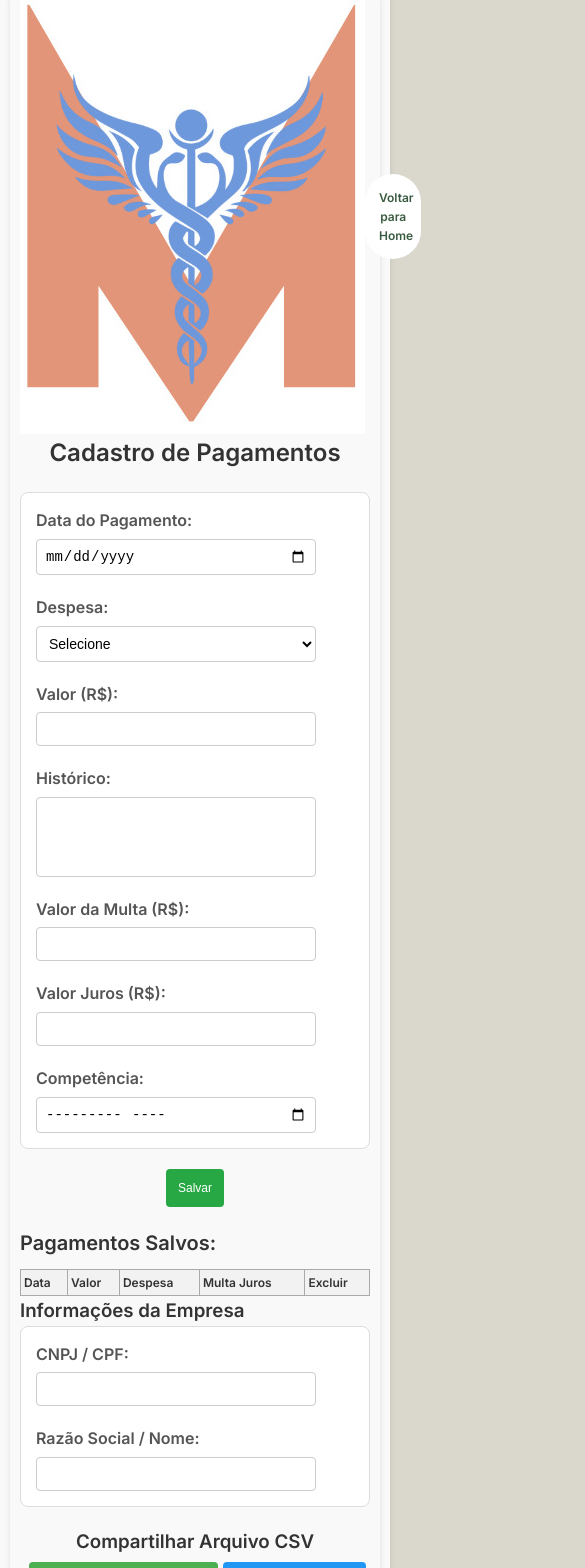
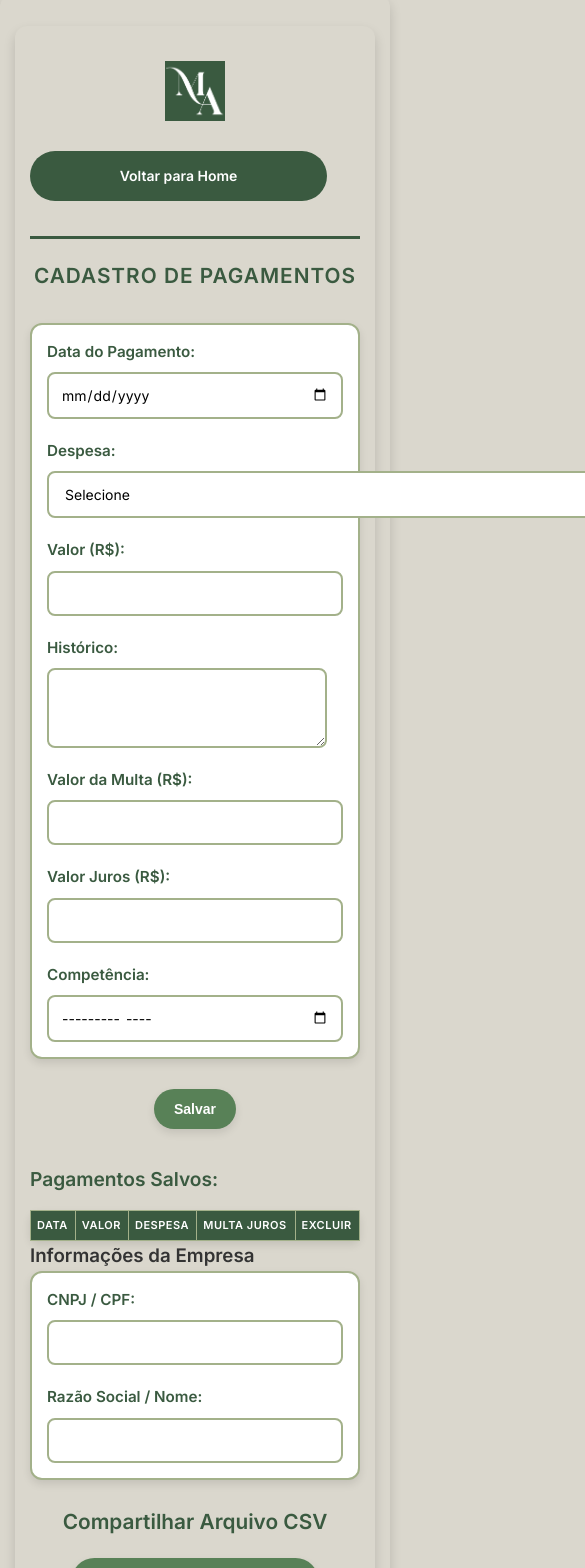
Before and after one commit to ulisseso2/ma_contabil, a React (Create React App) app: page /pagamentos in a window 390 px wide. Shown: the part 21-1589 px from the top of the page, 585 px wide, since content can reach past the window. Built offline with nearby package versions, Linux system fonts and the light colour scheme.

Commit message:
Melhoria do CSS do PaymentForm e correção da logo

```diff
--- a/src/components/PaymentForm.js
+++ b/src/components/PaymentForm.js
@@ -80,18 +80,9 @@ const PaymentForm = () => {
         return (
             <button
                 onClick={handleShare}
-                style={{
-                    padding: '10px 20px',
-                    fontSize: '16px',
-                    backgroundColor: '#4CAF50',
-                    color: 'white',
-                    border: 'none',
-                    borderRadius: '4px',
-                    cursor: 'pointer',
-                    margin: '5px'
-                }}
+                className="share-button"
             >
-                Compartilhar Arquivo
+                📤 Compartilhar Arquivo
             </button>
         );
     };
@@ -126,17 +117,9 @@ const PaymentForm = () => {
         return (
             <button
                 onClick={handleDownload}
-                style={{
-                    padding: '10px 20px',
-                    fontSize: '16px',
-                    backgroundColor: '#2196F3',
-                    color: 'white',
-                    border: 'none',
-                    borderRadius: '4px',
-                    cursor: 'pointer',
-                }}
+                className="download-button"
             >
-                Baixar Arquivo
+                💾 Baixar Arquivo
             </button>
         );
     };
@@ -224,7 +207,7 @@ const PaymentForm = () => {
         <div className="form-page-container">
             <div className='header-cadastro'>
 
-                <img src="logocorv1.jpg" className="logo" alt="logo MA Contabil" />
+                <img src="9.png" className="logo" alt="logo MA Contabil" />
                 <nav><Link to='/' className="nav-button">Voltar para Home</Link></nav>
             </div>
             <h2 className="form-title">Cadastro de Pagamentos</h2>
@@ -326,22 +309,24 @@ const PaymentForm = () => {
             {/* Lista de pagamentos salvos */}
             <h3 className="saved-payments-title">Pagamentos Salvos:</h3>
             {paymentList.length > 0 && (
-                <div style={{ display: 'flex', alignItems: 'center' }}>
-                    <p style={{ color: '#555', marginRight: '10px' }}>Você tem pagamentos Salvos!</p>
+                <div style={{
+                    display: 'flex',
+                    alignItems: 'center',
+                    marginBottom: '15px',
+                    padding: '10px',
+                    backgroundColor: '#fff',
+                    borderRadius: '8px',
+                    boxShadow: '0 2px 4px rgba(0,0,0,0.1)'
+                }}>
+                    <p style={{
+                        color: '#588157',
+                        marginRight: '15px',
+                        fontWeight: '600',
+                        margin: '0 15px 0 0'
+                    }}>Você tem {paymentList.length} pagamento(s) salvo(s)!</p>
                     <button
                         className="clear-button"
                         onClick={handleClearData}
-                        style={{
-                            padding: '10px 10px',
-                            fontSize: '10px',
-                            backgroundColor: '#FF6347',
-                            color: 'white',
-                            border: 'none',
-                            borderRadius: '4px',
-                            cursor: 'pointer',
-                            height: '30px',
-
-                        }}
                     >Excluir Lista
                     </button>
                 </div>
--- a/src/css/FormPage.css
+++ b/src/css/FormPage.css
@@ -1,28 +1,46 @@
+:root {
+    --primary-color: #3A5A40;
+    --secondary-color: #A3B18A;
+    --background-light: #DAD7CD;
+    --text-dark: #333333;
+    --text-medium: #555555;
+    --text-light: #FFFFFF;
+    --accent-color: #344E41;
+    --success-color: #588157;
+    --soft-shadow: 0 4px 8px rgba(0, 0, 0, 0.1);
+    --strong-shadow: 0 6px 12px rgba(0, 0, 0, 0.15);
+}
+
 .form-page-container {
-    max-width: 900px;
-    margin: auto;
-    padding: 20px;
-    background: #f9f9f9;
-    border-radius: 8px;
-    box-shadow: 0 4px 6px rgba(0, 0, 0, 0.1);
+    max-width: 1000px;
+    margin: 2rem auto;
+    padding: 30px;
+    background: var(--background-light);
+    border-radius: 12px;
+    box-shadow: var(--strong-shadow);
+    min-height: 100vh;
 }
 
 .form-title {
     text-align: center;
-    margin-bottom: 20px;
-    font-size: 24px;
-    color: #333;
+    margin-bottom: 30px;
+    font-size: 2rem;
+    color: var(--primary-color);
+    font-weight: 700;
+    text-transform: uppercase;
+    letter-spacing: 1px;
 }
 
 .form-container {
     display: flex;
     flex-wrap: wrap;
     gap: 20px;
-    padding: 15px;
-    border: 1px solid #ddd;
-    border-radius: 8px;
-    margin-bottom: 20px;
-    background: #fff;
+    padding: 25px;
+    border: 2px solid var(--secondary-color);
+    border-radius: 12px;
+    margin-bottom: 25px;
+    background: var(--text-light);
+    box-shadow: var(--soft-shadow);
 }
 
 .form-group {
@@ -32,57 +50,85 @@
 }
 
 label {
-    margin-bottom: 5px;
-    font-weight: bold;
-    color: #555;
+    margin-bottom: 8px;
+    font-weight: 600;
+    color: var(--primary-color);
+    font-size: 0.95rem;
 }
 
 input,
 select,
 textarea {
-    padding: 8px;
+    padding: 12px;
     font-size: 14px;
-    border: 1px solid #ccc;
-    border-radius: 4px;
-    background: #fff;
-    max-width: 280px;
+    border: 2px solid var(--secondary-color);
+    border-radius: 8px;
+    background: var(--text-light);
+    max-width: 100%;
+    transition: all 0.3s ease;
+    font-family: 'Inter', sans-serif;
+}
+
+input:focus,
+select:focus,
+textarea:focus {
+    outline: none;
+    border-color: var(--primary-color);
+    box-shadow: 0 0 0 3px rgba(58, 90, 64, 0.1);
 }
 
 textarea {
-    resize: none;
-    height: 80px;
-    max-width: 280px;
+    resize: vertical;
+    min-height: 80px;
+    max-width: 100%;
 }
 
 .form-actions {
     text-align: center;
-    margin-top: 20px;
+    margin-top: 25px;
 }
 
 .add-button,
 .save-button {
-    padding: 10px 20px;
+    padding: 14px 30px;
     font-size: 16px;
     margin: 0 10px;
     cursor: pointer;
     border: none;
-    border-radius: 4px;
+    border-radius: 30px;
+    font-weight: 600;
+    transition: all 0.3s ease;
+    box-shadow: var(--soft-shadow);
 }
 
 .add-button {
-    background: #007bff;
-    color: #fff;
+    background: var(--primary-color);
+    color: var(--text-light);
+}
+
+.add-button:hover {
+    background: var(--accent-color);
+    transform: translateY(-2px);
+    box-shadow: var(--strong-shadow);
 }
 
 .save-button {
-    background: #28a745;
-    color: #fff;
+    background: var(--success-color);
+    color: var(--text-light);
+}
+
+.save-button:hover {
+    background: var(--primary-color);
+    transform: translateY(-2px);
+    box-shadow: var(--strong-shadow);
 }
 
 .saved-payments-title {
-    margin-top: 20px;
-    font-size: 20px;
-    color: #333;
+    margin-top: 30px;
+    margin-bottom: 15px;
+    font-size: 1.5rem;
+    color: var(--primary-color);
+    font-weight: 700;
 }
 
 .payment-list {
@@ -91,88 +137,252 @@ textarea {
 }
 
 .payment-item {
-    padding: 5px;
-    border-bottom: 1px solid #ddd;
+    padding: 8px;
+    border-bottom: 2px solid var(--secondary-color);
 }
 
 .payment-table {
     width: 100%;
     border-collapse: collapse;
-    margin-top: 10px;
+    margin-top: 15px;
     overflow-x: auto;
+    background: var(--text-light);
+    border-radius: 8px;
+    box-shadow: var(--soft-shadow);
 }
 
 .payment-table th, .payment-table td {
-    padding: 5px;
+    padding: 12px;
     text-align: left;
-    border: 1px solid #aaa;
+    border: 1px solid var(--secondary-color);
     font-size: 14px;
 }
 
 .payment-table tr:nth-child(odd) {
-    background-color: #e7e4e4;
+    background-color: var(--background-light);
 }
 
 .payment-table th {
-    background-color: #f2f2f2;
+    background-color: var(--primary-color);
+    color: var(--text-light);
+    font-weight: 600;
+    text-transform: uppercase;
+    letter-spacing: 0.5px;
 }
 
 .error-message {
-    color: red;
+    color: #d32f2f;
     font-size: 14px;
     margin-top: 10px;
+    padding: 10px;
+    background-color: #ffebee;
+    border-left: 4px solid #d32f2f;
+    border-radius: 4px;
 }
 
 .delete-button {
     background: none;
     border: none;
-    color: red;
+    color: #d32f2f;
     cursor: pointer;
-    font-size: 10px;
+    font-size: 18px;
+    transition: transform 0.2s ease;
 }
+
+.delete-button:hover {
+    transform: scale(1.2);
+}
+
 .send-button {
-    background-color: #28a745;
+    background-color: var(--success-color);
     color: white;
     border: none;
-    padding: 10px 20px;
+    padding: 14px 30px;
     cursor: pointer;
     font-size: 16px;
-    border-radius: 5px;
+    border-radius: 30px;
     margin-top: 10px;
+    font-weight: 600;
+    transition: all 0.3s ease;
+    box-shadow: var(--soft-shadow);
+}
 
+.send-button:hover {
+    background-color: var(--primary-color);
+    transform: translateY(-2px);
+    box-shadow: var(--strong-shadow);
 }
+
 .send-button:disabled {
-    background-color: #ccc;
+    background-color: var(--secondary-color);
     cursor: not-allowed;
+    opacity: 0.6;
 }
-.header-cadastro{
+
+.header-cadastro {
     display: flex;
     align-items: center;
-    justify-content: space-around;
+    justify-content: space-between;
+    padding: 20px 0;
+    margin-bottom: 20px;
+    border-bottom: 3px solid var(--primary-color);
 }
+
+.header-cadastro .logo {
+    max-width: 80px;
+    height: auto;
+    transition: transform 0.3s ease;
+}
+
+.header-cadastro .logo:hover {
+    transform: scale(1.05);
+}
+
+.header-cadastro .nav-button {
+    text-decoration: none;
+    background-color: var(--primary-color);
+    color: var(--text-light);
+    padding: 12px 25px;
+    border-radius: 30px;
+    font-weight: 600;
+    transition: all 0.3s ease;
+    border: 2px solid transparent;
+}
+
+.header-cadastro .nav-button:hover {
+    background-color: transparent;
+    color: var(--primary-color);
+    border-color: var(--primary-color);
+    transform: translateY(-2px);
+}
+
+.clear-button {
+    padding: 10px 20px;
+    font-size: 14px;
+    background-color: #d32f2f;
+    color: white;
+    border: none;
+    border-radius: 30px;
+    cursor: pointer;
+    transition: all 0.3s ease;
+    font-weight: 600;
+    box-shadow: var(--soft-shadow);
+}
+
+.clear-button:hover {
+    background-color: #b71c1c;
+    transform: translateY(-2px);
+    box-shadow: var(--strong-shadow);
+}
+
+.form-actions h3 {
+    color: var(--primary-color);
+    margin-bottom: 15px;
+    font-size: 1.3rem;
+}
+
+.form-actions button {
+    margin: 5px;
+}
+
+.share-button,
+.download-button {
+    padding: 14px 30px;
+    font-size: 16px;
+    color: white;
+    border: none;
+    border-radius: 30px;
+    cursor: pointer;
+    margin: 5px;
+    font-weight: 600;
+    transition: all 0.3s ease;
+    box-shadow: var(--soft-shadow);
+}
+
+.share-button {
+    background-color: var(--success-color);
+}
+
+.share-button:hover {
+    background-color: var(--primary-color);
+    transform: translateY(-2px);
+    box-shadow: var(--strong-shadow);
+}
+
+.download-button {
+    background-color: #2196F3;
+}
+
+.download-button:hover {
+    background-color: #1976D2;
+    transform: translateY(-2px);
+    box-shadow: var(--strong-shadow);
+}
+
 @media (max-width: 768px) {
     .form-page-container {
-        margin: auto;
-        padding: 10px;
+        margin: 1rem auto;
+        padding: 15px;
     }
+
     .form-group {
         flex: 1 1 100%;
+    }
+
+    .payment-table {
+        font-size: 12px;
     }
 
     .payment-table th,
     .payment-table td {
         font-size: 12px;
-        padding: 3px;
+        padding: 8px;
     }
 
     .add-button,
     .save-button,
-    .nav-button {
-        font-size: 12px;
-        padding: 12px;
+    .nav-button,
+    .send-button,
+    .clear-button {
+        font-size: 14px;
+        padding: 12px 20px;
     }
 
     .delete-button {
-        font-size: 12px;
+        font-size: 16px;
+    }
+
+    .header-cadastro {
+        flex-direction: column;
+        gap: 15px;
+        text-align: center;
+    }
+
+    .header-cadastro .logo {
+        max-width: 60px;
+    }
+
+    .form-title {
+        font-size: 1.5rem;
+    }
+
+    .saved-payments-title {
+        font-size: 1.2rem;
     }
 }
+
+@media (max-width: 480px) {
+    .form-container {
+        padding: 15px;
+    }
+
+    .form-title {
+        font-size: 1.3rem;
+    }
+
+    .payment-table th,
+    .payment-table td {
+        font-size: 11px;
+        padding: 6px;
+    }
+}
```
